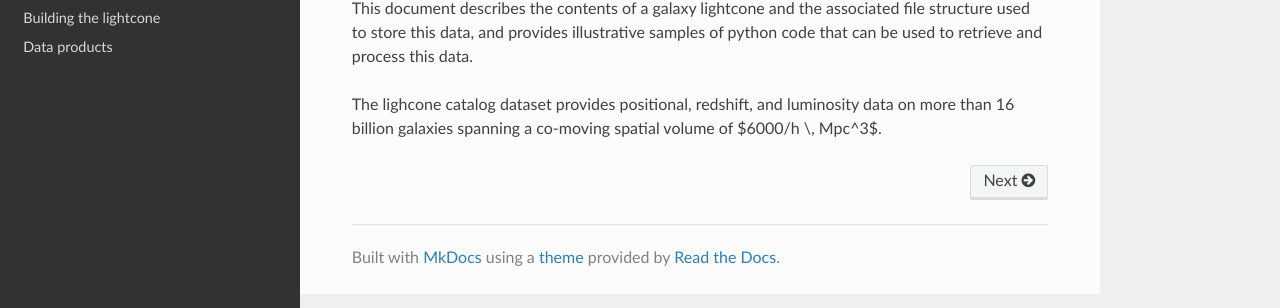
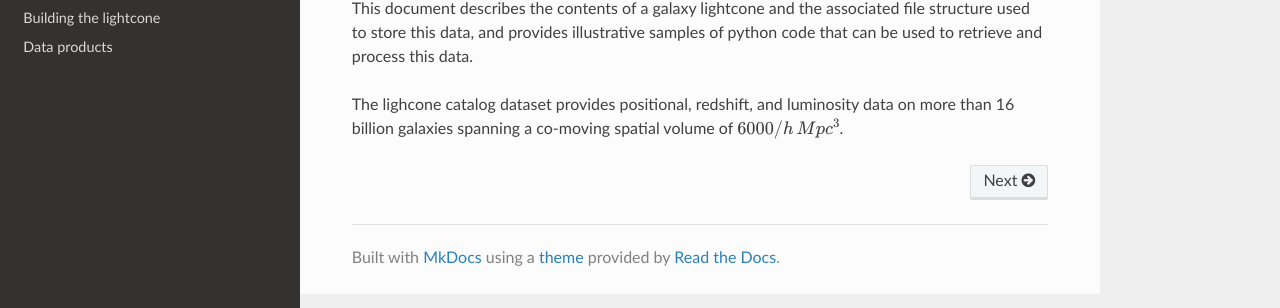
Before and after one commit to rajbooth/Lightcone, an MkDocs documentation site: the page built from docs/index.md, in a window 1280 px wide. Shown: the part 163-471 px from the top of the page. Built offline with MkDocs 1.6.1, drawn with Linux system fonts in a browser that asks for light colours; nearby versions of some CDN libraries; formulas are drawn with MathJax 3.

Commit message:
Update mkdocs.yml

```diff
--- a/mkdocs.yml
+++ b/mkdocs.yml
@@ -12,4 +12,4 @@ extra_javascript:
 
 markdown_extensions:
   - mdx_math:
-    - enable_dollar_delimiter: True
+     enable_dollar_delimiter: True
```
